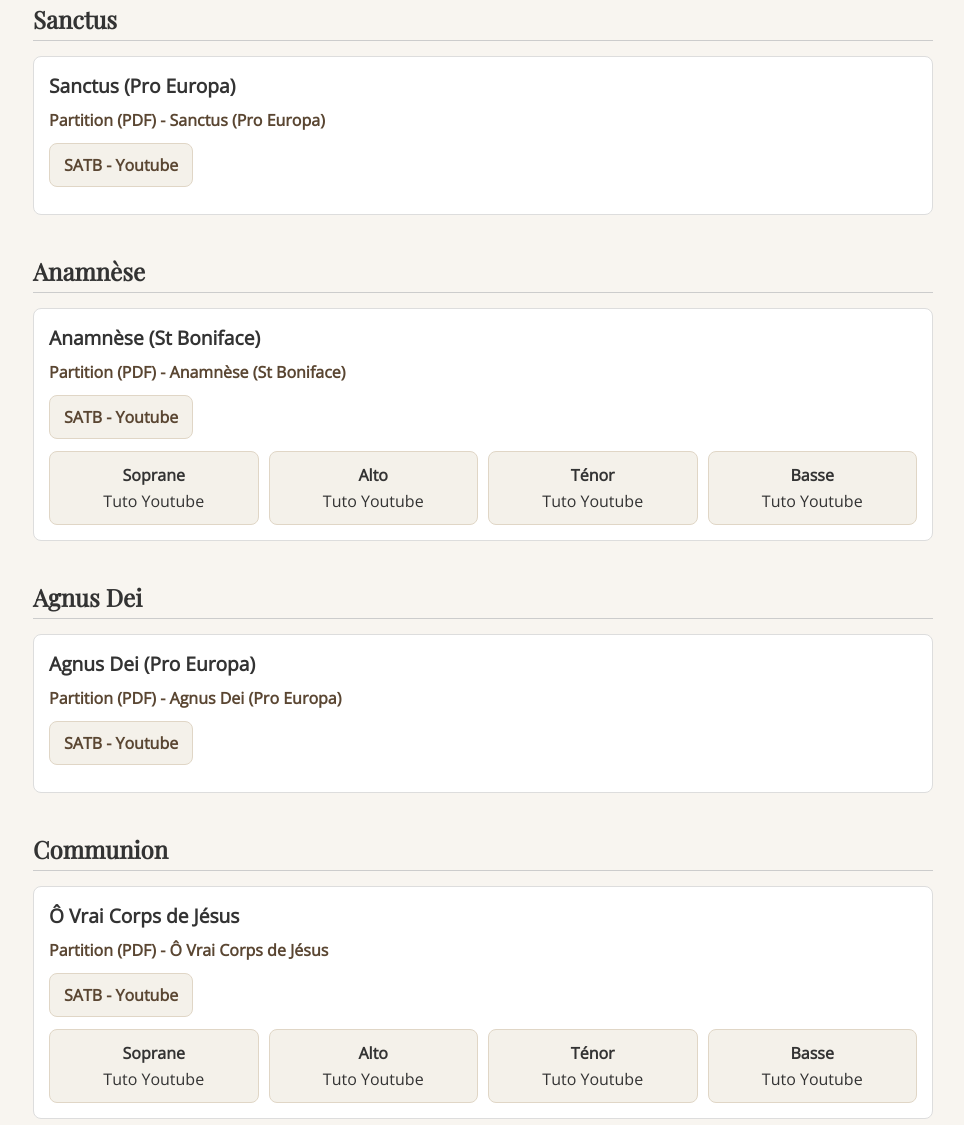
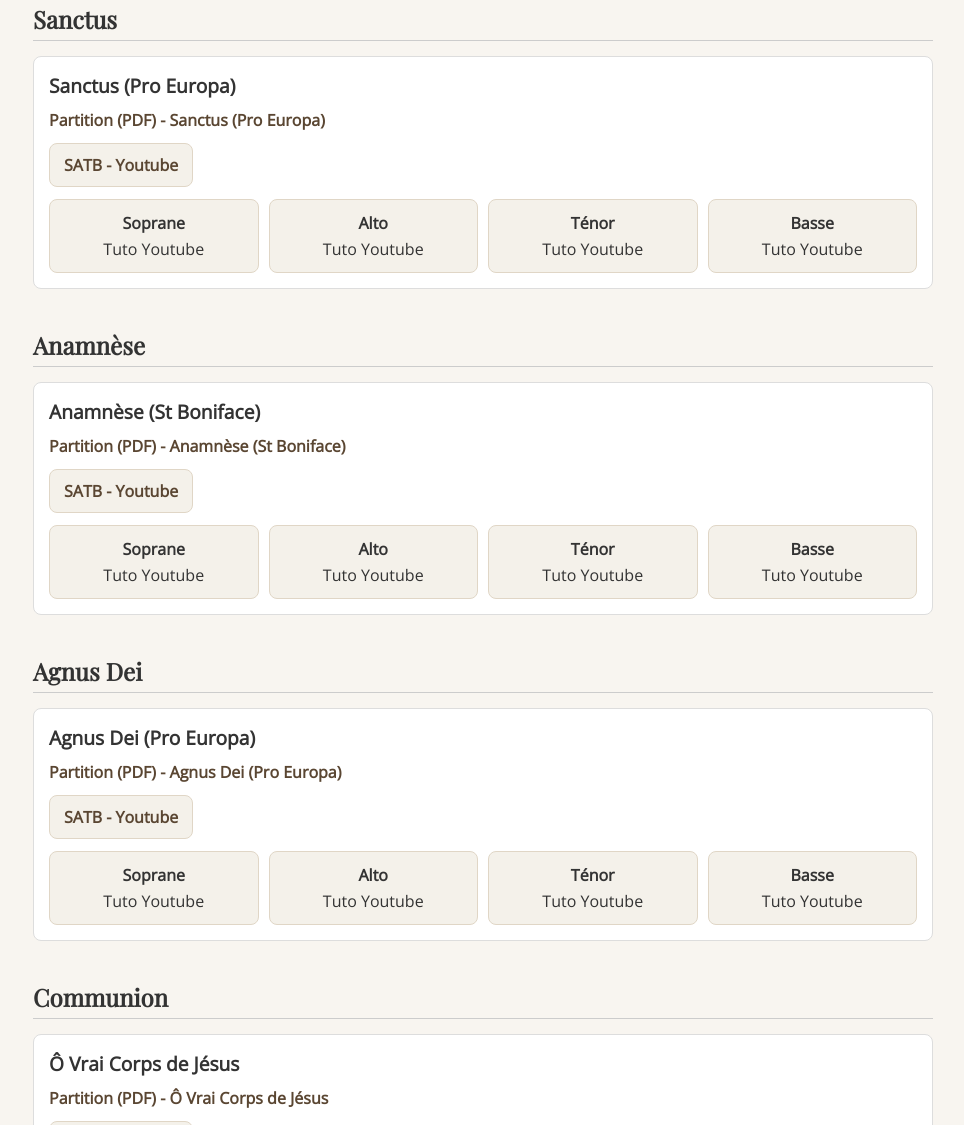
Before and after one commit to arnauddpb/wedding-mass-antoine, a plain HTML site: page index.html in a window 1280 px wide. Shown: the part 2331-3456 px from the top of the page, without its empty margins (157-1121 px from the left). Drawn offline with nearby package versions, Linux system fonts and the light colour scheme.

Commit message:
Update index.html
sanctus agnus

Signed-off-by: Arnaud de Pontbriand <35375965+arnauddpb@users.noreply.github.com>

```diff
--- a/index.html
+++ b/index.html
@@ -293,13 +293,13 @@
       <div class="pdf-link">
         <a href="partitions/sanctus-pro-europa.pdf">Partition (PDF) - Sanctus (Pro Europa)</a>
       </div>
-        <a class="btn-satb-global" href="#">SATB - Youtube</a>
-      <!-- <div class="links">
-        <a class="voice" href="#"><strong>Soprane</strong>Tuto Youtube</a>
-        <a class="voice" href="#"><strong>Alto</strong>Tuto Youtube</a>
-        <a class="voice" href="#"><strong>Ténor</strong>Tuto Youtube</a>
-        <a class="voice" href="#"><strong>Basse</strong>Tuto Youtube</a>
-      </div> -->
+        <a class="btn-satb-global" href="https://youtu.be/wl9smru4L7M?si=uF028cy9wWek6_Xo">SATB - Youtube</a>
+      <div class="links">
+        <a class="voice" href="https://youtu.be/RJB7pXCDOvw?si=YlB6yXoFKh1JsSoB"><strong>Soprane</strong>Tuto Youtube</a>
+        <a class="voice" href="https://youtu.be/raNAeEKUdQE?si=NpvSoUhaDhcbVFMt"><strong>Alto</strong>Tuto Youtube</a>
+        <a class="voice" href="https://youtu.be/JKv050Iv4KY?si=Y-6Fuji3BqrkNpHf"><strong>Ténor</strong>Tuto Youtube</a>
+        <a class="voice" href="https://youtu.be/T0PtPZ-YVxw?si=WFTIR7y84WaVcLMC"><strong>Basse</strong>Tuto Youtube</a>
+      </div>
     </div>
   </div>
 
@@ -333,13 +333,13 @@
       <div class="pdf-link">
         <a href="partitions/agnus-dei-pro-europa.pdf">Partition (PDF) - Agnus Dei (Pro Europa)</a>
       </div>
-        <a class="btn-satb-global" href="#">SATB - Youtube</a>
-      <!-- <div class="links">
-        <a class="voice" href="#"><strong>Soprane</strong>Tuto Youtube</a>
-        <a class="voice" href="#"><strong>Alto</strong>Tuto Youtube</a>
-        <a class="voice" href="#"><strong>Ténor</strong>Tuto Youtube</a>
-        <a class="voice" href="#"><strong>Basse</strong>Tuto Youtube</a>
-      </div> -->
+        <a class="btn-satb-global" href="https://youtu.be/BhuzqGvgoyc?si=zpDX8OdkVEceNKna">SATB - Youtube</a>
+      <div class="links">
+        <a class="voice" href="https://youtu.be/yah8i_KMCyA?si=wghkvg_9D387b-KN"><strong>Soprane</strong>Tuto Youtube</a>
+        <a class="voice" href="https://youtu.be/akXxciOaYXA?si=z7PotX1eTsasBGO0"><strong>Alto</strong>Tuto Youtube</a>
+        <a class="voice" href="https://youtu.be/OhqNSMEvpJY?si=b-TAnG2SMU0nmukd"><strong>Ténor</strong>Tuto Youtube</a>
+        <a class="voice" href="https://youtu.be/JM7tKhntLxM?si=05QmyPoNlGqUsBfF"><strong>Basse</strong>Tuto Youtube</a>
+      </div>
     </div>
   </div>
 
```
